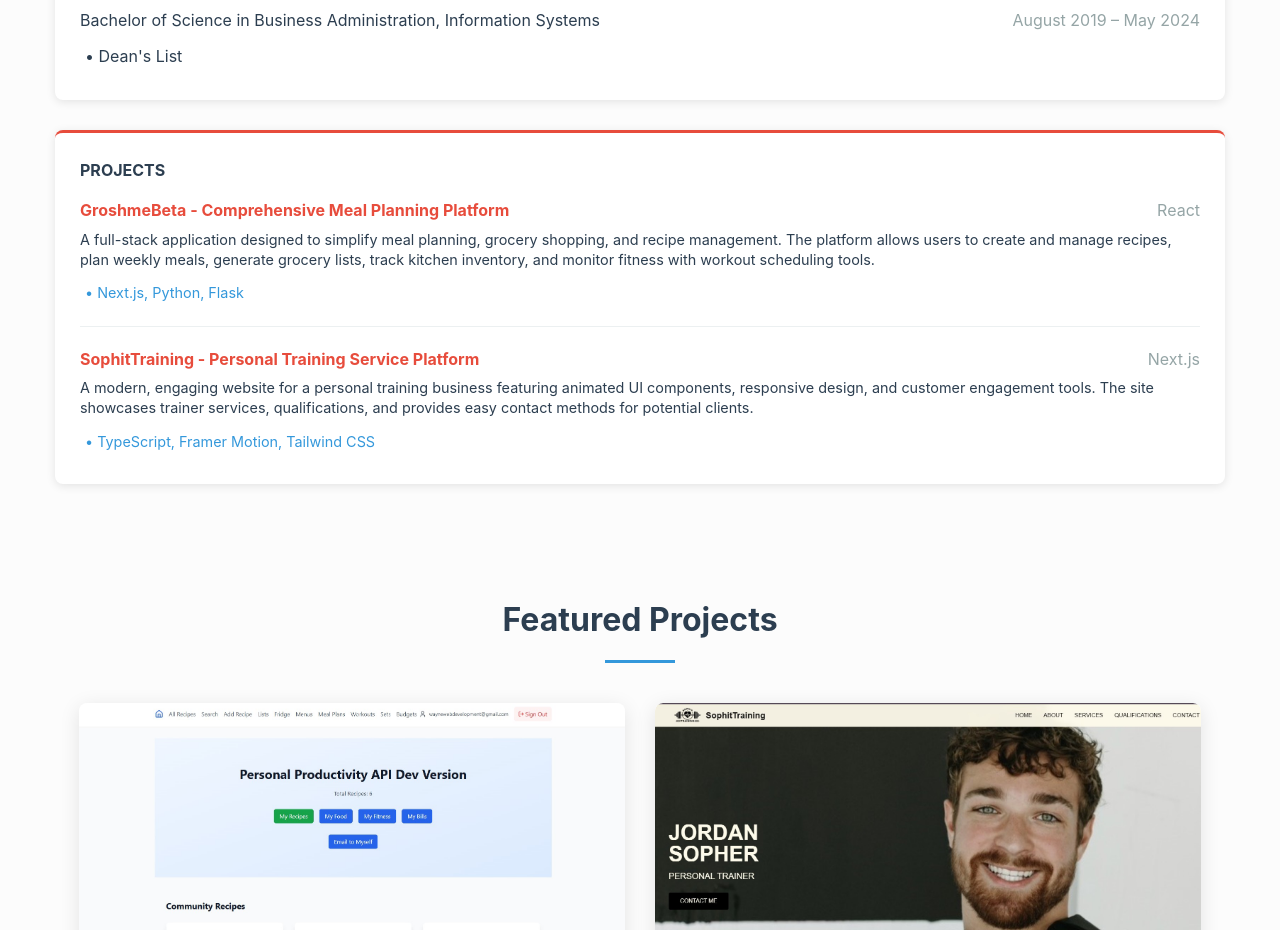
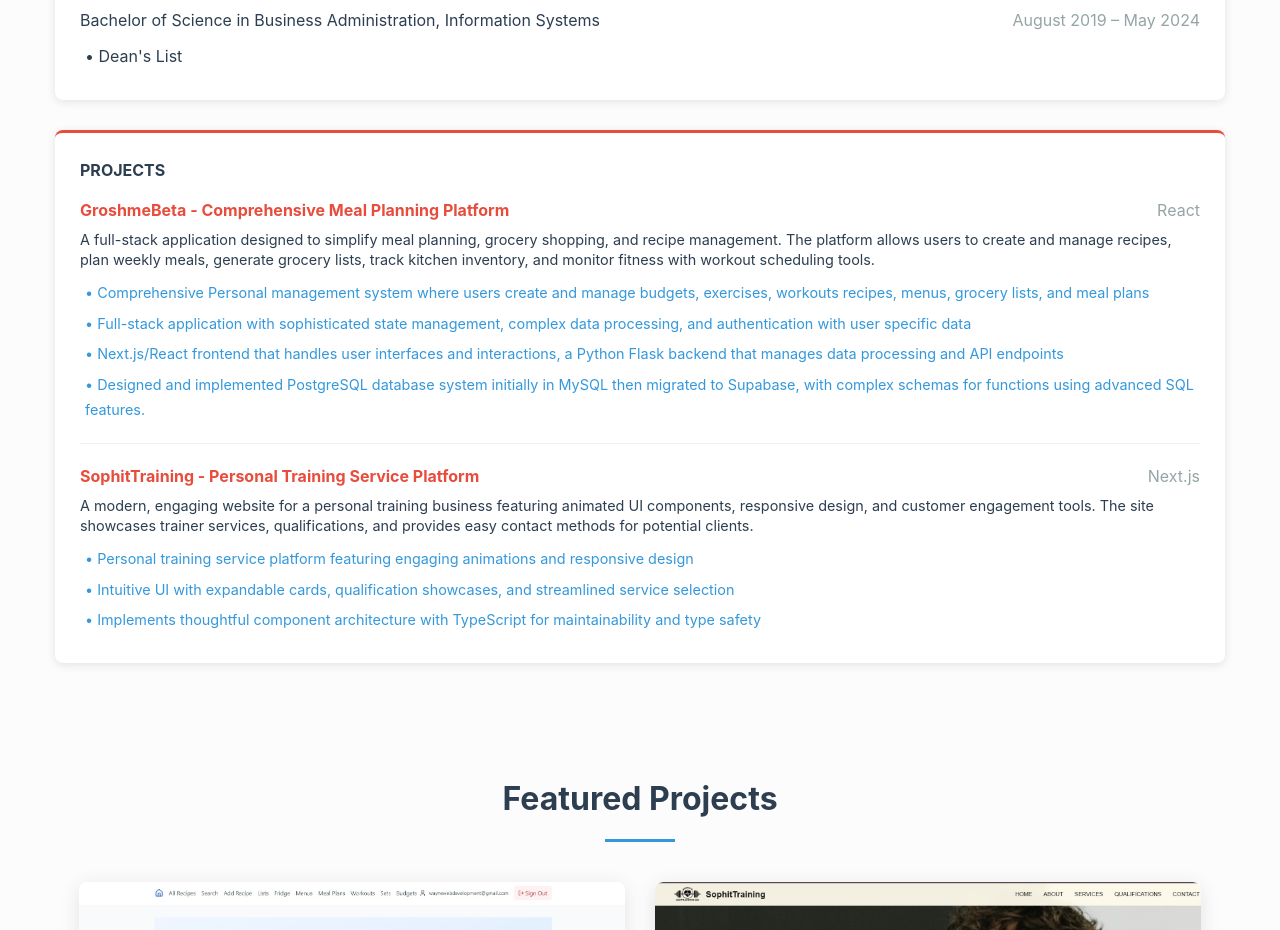
Before and after one commit to maxwell903/WayneWebDev, an Angular app: page / in a window 1280 px wide. Shown: the part 1060-1990 px from the top of the page. Built offline with nearby package versions, Linux system fonts and the light colour scheme.

Commit message:
Better projects

```diff
--- a/src/app/components/projects-summary/projects-summary.component.ts
+++ b/src/app/components/projects-summary/projects-summary.component.ts
@@ -8,7 +8,59 @@
   selector: 'app-projects-summary',
   standalone: true,
   imports: [CommonModule, RouterModule],
-  templateUrl: './projects-summary.component.html',
+  template: `
+    <div class="container">
+      <div class="projects-card">
+        <h2>PROJECTS</h2>
+        <div *ngFor="let project of projects" class="project-entry">
+          <div class="project-line">
+            <span class="project-name">{{project.title}}</span>
+            <span class="project-type">{{project.technologies[0]}}</span>
+          </div>
+          <div class="description-line">
+            <span class="description">{{project.description}}</span>
+          </div>
+          <ul class="technology-list">
+            <li *ngIf="project.id === 'sophit-training'">
+              <a [routerLink]="['/projects']">
+                • Personal training service platform featuring engaging animations and responsive design
+              </a>
+            </li>
+            <li *ngIf="project.id === 'sophit-training'">
+              <a [routerLink]="['/projects']">
+                • Intuitive UI with expandable cards, qualification showcases, and streamlined service selection
+              </a>
+            </li>
+            <li *ngIf="project.id === 'sophit-training'">
+              <a [routerLink]="['/projects']">
+                • Implements thoughtful component architecture with TypeScript for maintainability and type safety
+              </a>
+            </li>
+            <li *ngIf="project.id === 'groshme-beta'">
+              <a [routerLink]="['/projects']">
+                • Comprehensive Personal management system where users create and manage budgets, exercises, workouts recipes, menus, grocery lists, and meal plans
+              </a>
+            </li>
+            <li *ngIf="project.id === 'groshme-beta'">
+              <a [routerLink]="['/projects']">
+                • Full-stack application with sophisticated state management, complex data processing, and authentication with user specific data
+              </a>
+            </li>
+            <li *ngIf="project.id === 'groshme-beta'">
+              <a [routerLink]="['/projects']">
+                • Next.js/React frontend that handles user interfaces and interactions, a Python Flask backend that manages data processing and API endpoints
+              </a>
+            </li>
+            <li *ngIf="project.id === 'groshme-beta'">
+              <a [routerLink]="['/projects']">
+                • Designed and implemented PostgreSQL database system initially in MySQL then migrated to Supabase, with complex schemas for functions using advanced SQL features.
+              </a>
+            </li>
+          </ul>
+        </div>
+      </div>
+    </div>
+  `,
   styleUrls: ['./projects-summary.component.css']
 })
 export class ProjectsSummaryComponent implements OnInit {
```
